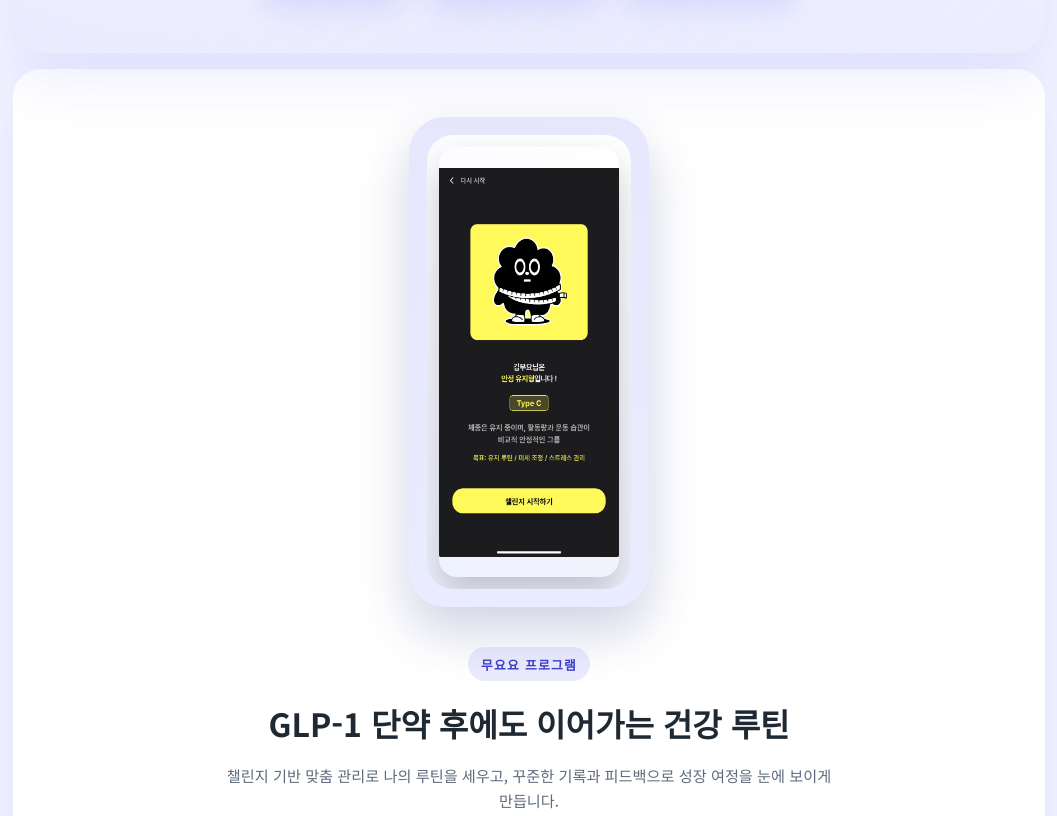
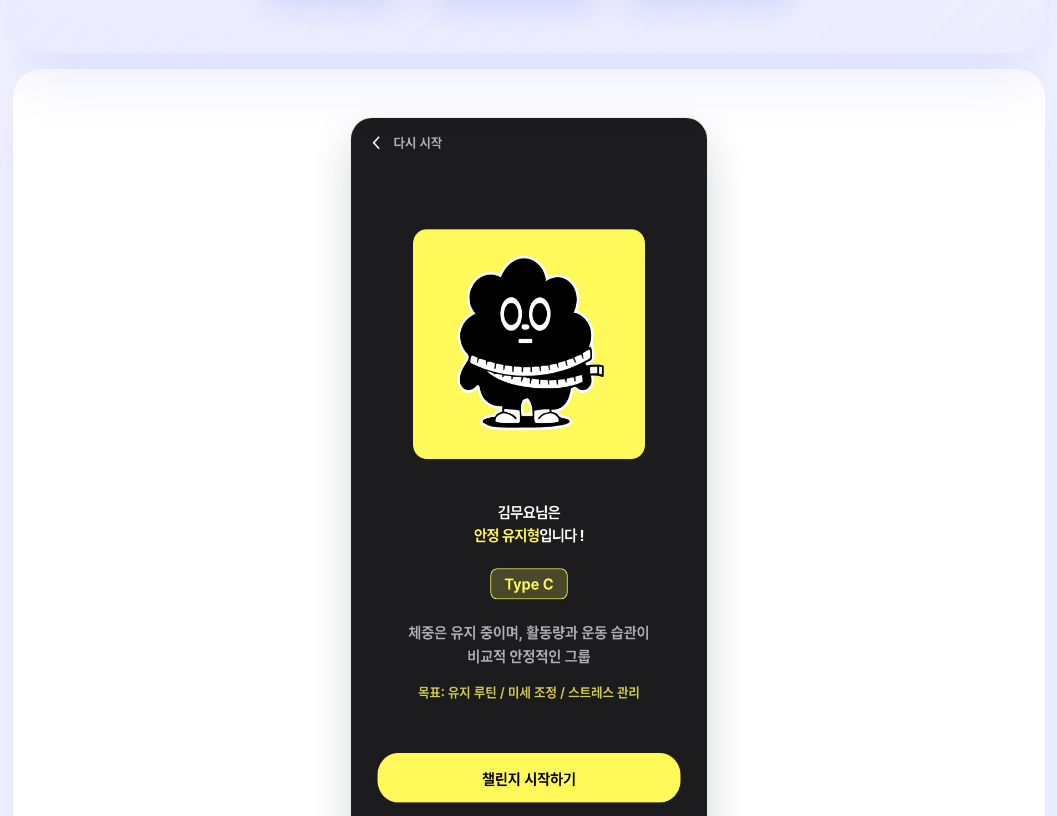
Before and after one commit to poteamfive/muyoyo, a plain HTML site: page index.html in a window 1280 px wide. Shown: the part 666-1482 px from the top of the page, without its empty margins (111-1168 px from the left). Drawn offline with Linux system fonts and the light colour scheme.

Commit message:
Remove app info section and simplify screenshot to a clean card; reduce awkward mockup styling

```diff
--- a/index.html
+++ b/index.html
@@ -45,13 +45,11 @@
 
         <!-- Main Content -->
         <main class="content">
-            <!-- Screenshot Mockup -->
+            <!-- Screenshot -->
             <div class="mockup-section">
-                <div class="phone-mockup">
-                    <div class="phone-screen">
-                        <img src="Muyoyo_screenshots/Test_type.jpg" alt="무요요 챌린지 타입 결과 화면">
-                    </div>
-                </div>
+                <figure class="app-screenshot">
+                    <img src="Muyoyo_screenshots/Test_type.jpg" alt="무요요 챌린지 타입 결과 화면">
+                </figure>
             </div>
 
             <!-- Features Grid -->
@@ -88,35 +86,7 @@
                 </div>
             </section>
 
-            <!-- App Information -->
-            <section class="app-info">
-                <h2 class="app-info-title">무요요 앱 핵심 정보</h2>
-                <div class="info-grid">
-                    <div class="info-card">
-                        <h3>카테고리</h3>
-                        <p>1차: 건강 및 피트니스<br>2차: 라이프스타일</p>
-                    </div>
-                    <div class="info-card">
-                        <h3>앱 설명</h3>
-                        <p>더이상의 요요는 없다! 무요요(Muyoyo)는 GLP-1 제제 복용자에게 특화된 챌린지 기반 자기관리 앱입니다. 식단, 운동, 생활습관의 다양한 주제의 챌린지를 선택하고, 매일 실천 기록을 통해 나의 변화를 시각적으로 확인할 수 있습니다.</p>
-                    </div>
-                    <div class="info-card">
-                        <h3>키워드</h3>
-                        <div class="keywords-list">
-                            <span>루틴</span>
-                            <span>습관</span>
-                            <span>챌린지</span>
-                            <span>자기관리</span>
-                            <span>목표달성</span>
-                            <span>헬스</span>
-                            <span>식단</span>
-                            <span>다이어트</span>
-                            <span>Muyoyo</span>
-                            <span>무요요</span>
-                        </div>
-                    </div>
-                </div>
-            </section>
+
 
             <!-- Key Highlights -->
             <section class="highlights">
--- a/style.css
+++ b/style.css
@@ -203,35 +203,21 @@ body {
     margin-bottom: 2.5rem;
 }
 
-.phone-mockup {
-    width: 240px;
-    height: 490px;
-    background: linear-gradient(160deg, rgba(90, 93, 240, 0.15), rgba(194, 200, 255, 0.35));
-    border-radius: 36px;
-    padding: 18px;
-    box-shadow: 0 24px 50px rgba(40, 53, 131, 0.22);
-    position: relative;
+/* Clean screenshot card */
+.app-screenshot {
+    margin: 0;
+    width: clamp(260px, 28vw, 360px);
+    border-radius: 22px;
+    overflow: hidden;
+    box-shadow: 0 20px 40px rgba(31, 41, 51, 0.18);
+    border: 1px solid rgba(31, 41, 51, 0.08);
+    background: #fff;
 }
 
-.phone-screen {
-    width: 100%;
-    height: 100%;
-    background: linear-gradient(200deg, #ffffff, #eef1ff);
-    border-radius: 26px;
-    display: flex;
-    align-items: center;
-    justify-content: center;
-    padding: 0.75rem;
-    overflow: hidden;
-}
-
-.phone-screen img {
+.app-screenshot img {
     display: block;
     width: 100%;
-    height: 100%;
-    object-fit: contain;
-    border-radius: 18px;
-    box-shadow: 0 18px 36px rgba(0, 0, 0, 0.2);
+    height: auto;
 }
 
 .section-header {
```
